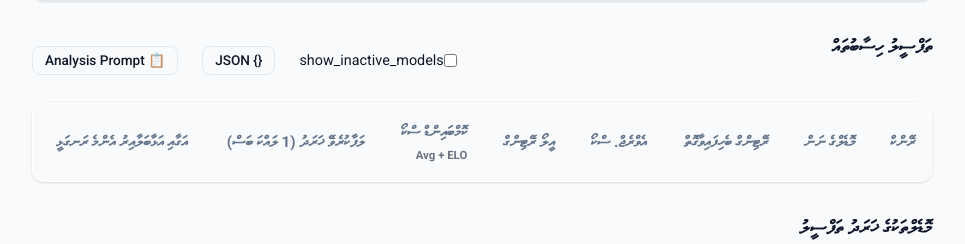
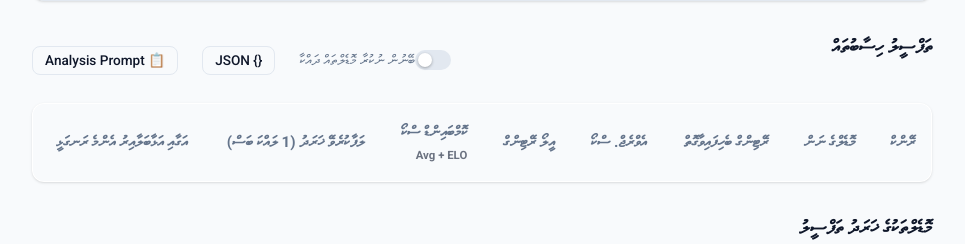
Before and after one commit to maaldheefee/dhivehi-translation-arena, a Flask app: template templates/stats.html in a window 1280 px wide. Shown: the part 828-1072 px from the top of the page, without its empty margins (158-1123 px from the left). Run offline with Flask 3, Linux system fonts and the light colour scheme; the template is opened without the code that fills it: most values are stand-ins (such as "Sample title", 1, 10 or a date in 2020); some libraries are stand-ins or nearby versions; some web fonts are replaced.

Commit message:
feat(ui): upgrade toggle switch and add translations for show_inactive_models

```diff
--- a/app/i18n.py
+++ b/app/i18n.py
@@ -66,6 +66,7 @@
         "cost_today": "Cost Today",
         "projected_cost_100k": "Projected Cost (100k words)",
         "bang_for_buck_score": "Bang For Buck Score",
+        "show_inactive_models": "Show Inactive Models",
         # New Compare UI
         "nav_compare": "Compare",
         "compare_header": "Quick Compare",
@@ -173,6 +174,7 @@
         "cost_today": "މިއަދުގެ ޚަރަދު",
         "projected_cost_100k": "ލަފާކުރެވޭ ޚަރަދު (1 ލައްކަ ބަސް)",
         "bang_for_buck_score": "އަގާއި އަޅާބަލާއިރު އެންމެ ރަނގަޅީ",
+        "show_inactive_models": "ބޭނުން ނުކުރާ މޮޑެލްތައް ދައްކާ",
         # New Compare UI
         "nav_compare": "އަޅާކިޔުން",
         "compare_header": "އަވަސް އަޅާކިޔުން",
--- a/templates/stats.html
+++ b/templates/stats.html
@@ -4,6 +4,66 @@
 
 {% block head_extra %}
 <script src="https://cdn.jsdelivr.net/npm/chart.js"></script>
+<style>
+/* Modern Toggle Switch styling for stats page */
+.toggle-switch {
+  position: relative;
+  display: inline-block;
+  width: 36px;
+  height: 20px;
+  margin-right: 8px;
+}
+.toggle-switch input {
+  opacity: 0;
+  width: 0;
+  height: 0;
+}
+.toggle-slider {
+  position: absolute;
+  cursor: pointer;
+  top: 0;
+  left: 0;
+  right: 0;
+  bottom: 0;
+  background-color: var(--border-color);
+  transition: .3s;
+  border-radius: 20px;
+}
+.toggle-slider:before {
+  position: absolute;
+  content: "";
+  height: 14px;
+  width: 14px;
+  left: 3px;
+  bottom: 3px;
+  background-color: white;
+  transition: .3s;
+  border-radius: 50%;
+  box-shadow: 0 1px 3px rgba(0,0,0,0.3);
+}
+input:checked + .toggle-slider {
+  background-color: var(--primary-color);
+}
+input:focus + .toggle-slider {
+  box-shadow: 0 0 1px var(--primary-color);
+}
+input:checked + .toggle-slider:before {
+  transform: translateX(16px);
+}
+.inactive-toggle-wrapper {
+  margin-right: 15px;
+  display: inline-flex;
+  align-items: center;
+  cursor: pointer;
+  font-size: 0.9em;
+  color: var(--text-secondary);
+  font-weight: 500;
+  transition: color var(--transition-fast);
+}
+.inactive-toggle-wrapper:hover {
+  color: var(--text-primary);
+}
+</style>
 {% endblock %}
 
 {% block content %}
@@ -36,9 +96,12 @@
         <div class="results-header" style="justify-content: space-between; display: flex; align-items: center; margin-bottom: 1rem;">
             <h3>{{ _('stats_table_header') }}</h3>
             <div class="header-actions">
-                <label style="margin-right: 15px; display: inline-flex; align-items: center; cursor: pointer; font-size: 0.9em;">
-                    <input type="checkbox" id="show-inactive-toggle" style="margin-right: 6px;">
-                    {{ _('show_inactive_models', default='Show Inactive Models') }}
+                <label class="inactive-toggle-wrapper">
+                    <div class="toggle-switch">
+                        <input type="checkbox" id="show-inactive-toggle">
+                        <span class="toggle-slider"></span>
+                    </div>
+                    {{ _('show_inactive_models') }}
                 </label>
                 <button id="stats-copy-json" class="btn secondary sm-btn" title="Only copy JSON data">
                     <span class="icon">{}</span>
```
Also changed, not shown: CHANGELOG.md.
